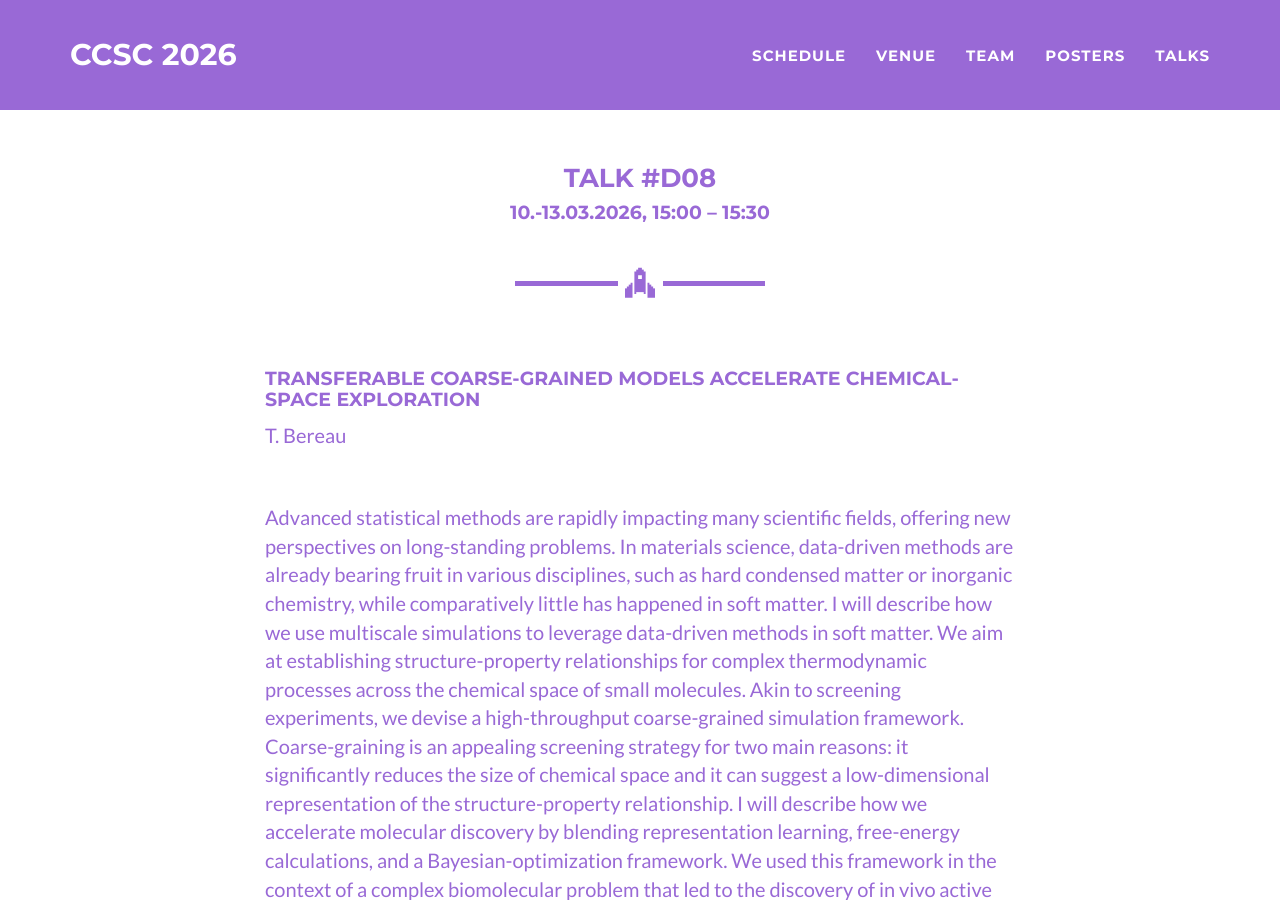
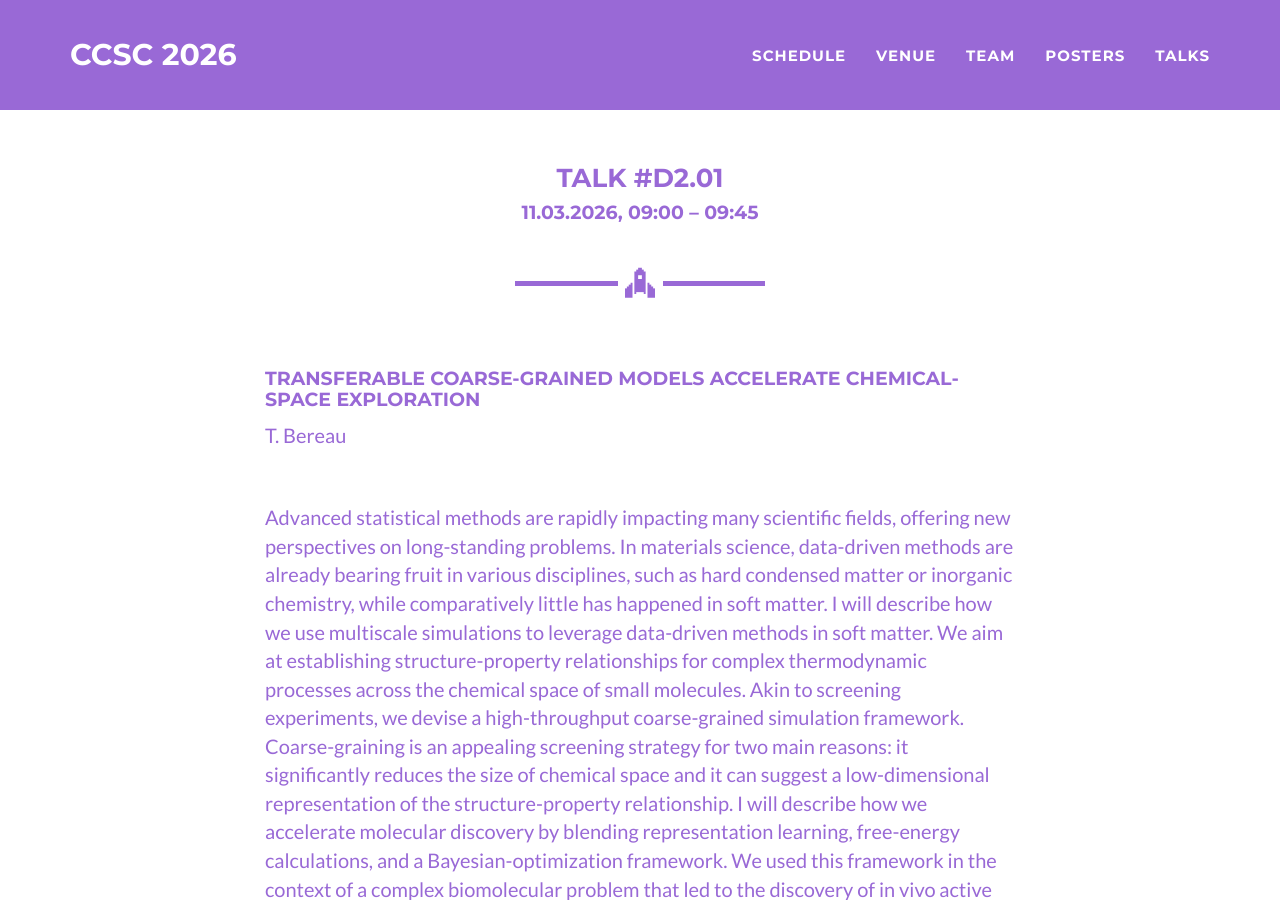
Before and after one commit to ccsc2026/ccsc2026.github.io, a Jekyll site: the page built from talks/bereau.md, in a window 1280 px wide and 900 px high. Built offline with Jekyll 4.4.1, drawn with Linux system fonts in a browser that asks for light colours.

Commit message:
Update bereau.md

```diff
--- a/talks/bereau.md
+++ b/talks/bereau.md
@@ -1,8 +1,8 @@
 ---
 layout: talkpage
 categories: [comms]
-talknumber: D08
-talktime: '10.-13.03.2026, 15:00 – 15:30'
+talknumber: D2.01
+talktime: '11.03.2026, 09:00 – 09:45'
 speaker: Prof. Dr. Tristan Bereau
 img: 'Bereau, Tristan.png'
 location: 'Heidelberg University · Institute for Theoretical Physics · Heidelberg (DE)'
```
